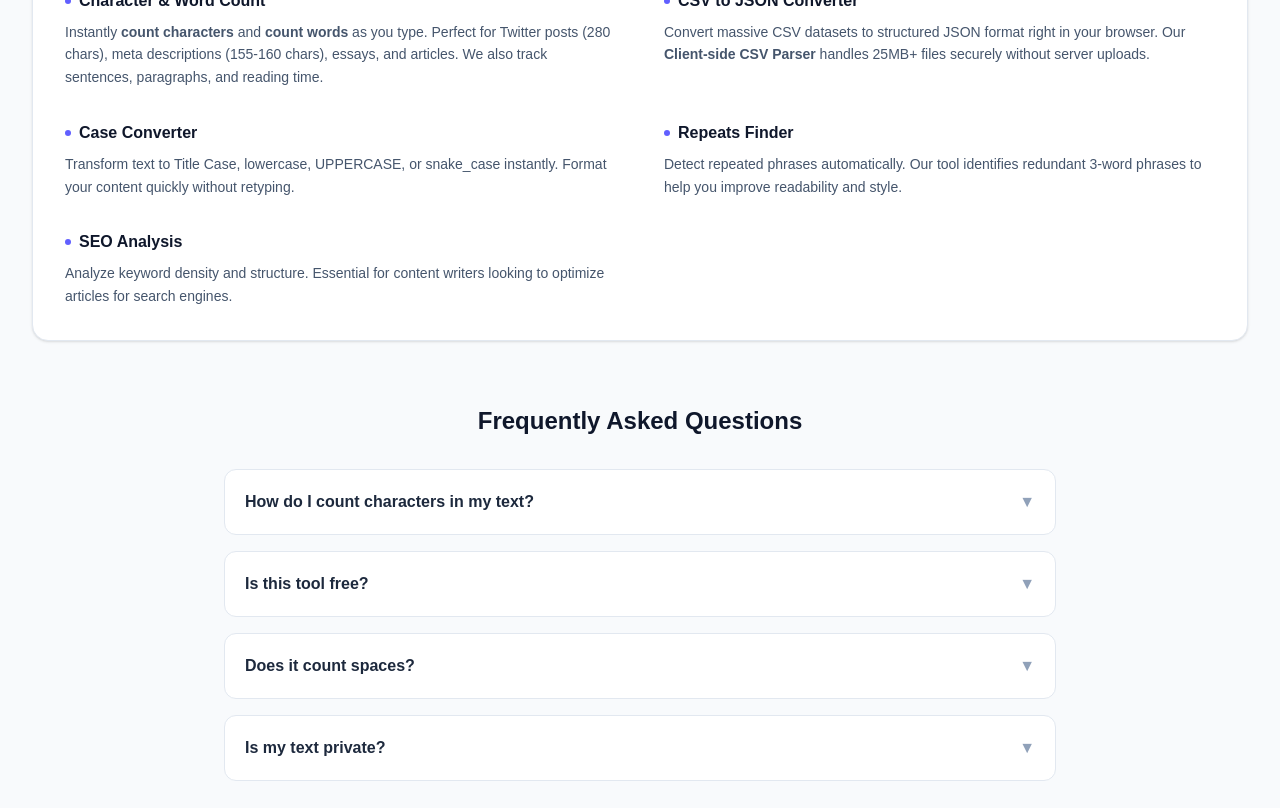
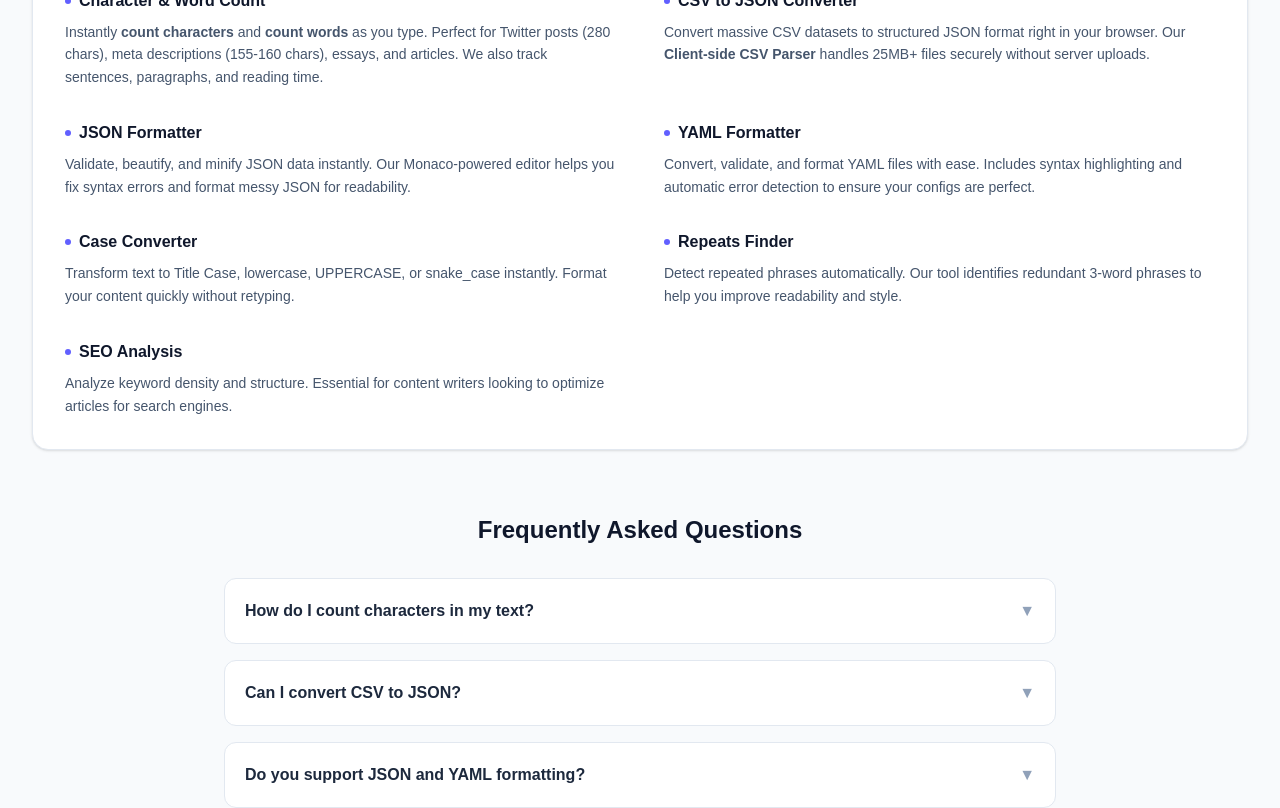
Before and after one commit to denesvaghani/textgauge-frontend, a Next.js app: page / in a window 1280 px wide. Shown: the part 1980-2788 px from the top of the page. Built offline with nearby package versions, Linux system fonts and the light colour scheme; no server answers.

Commit message:
fix: resolve jsx syntax error in landing page

```diff
--- a/src/app/page.tsx
+++ b/src/app/page.tsx
@@ -97,6 +97,24 @@ export default function Page() {
             </div>
             <div>
               <h3 className="font-bold text-base mb-2 text-slate-900 dark:text-white flex items-center gap-2">
+                <span className="w-1.5 h-1.5 rounded-full bg-indigo-500"></span> JSON Formatter
+              </h3>
+              <p className="leading-relaxed">
+                Validate, beautify, and minify JSON data instantly. Our Monaco-powered editor
+                helps you fix syntax errors and format messy JSON for readability.
+              </p>
+            </div>
+            <div>
+              <h3 className="font-bold text-base mb-2 text-slate-900 dark:text-white flex items-center gap-2">
+                <span className="w-1.5 h-1.5 rounded-full bg-indigo-500"></span> YAML Formatter
+              </h3>
+              <p className="leading-relaxed">
+                Convert, validate, and format YAML files with ease. Includes syntax highlighting
+                and automatic error detection to ensure your configs are perfect.
+              </p>
+            </div>
+            <div>
+              <h3 className="font-bold text-base mb-2 text-slate-900 dark:text-white flex items-center gap-2">
                 <span className="w-1.5 h-1.5 rounded-full bg-indigo-500"></span> Case Converter
               </h3>
               <p className="leading-relaxed">
@@ -134,8 +152,9 @@ export default function Page() {
         <div className="space-y-4">
           {[
             { q: "How do I count characters in my text?", a: "Simply paste or type your text in the editor above. The character count updates instantly as you type." },
+            { q: "Can I convert CSV to JSON?", a: "Yes! Use our CSV to JSON tool to convert large files (up to 25MB) entirely in your browser. It's fast, secure, and free." },
+            { q: "Do you support JSON and YAML formatting?", a: "Absolutely. We offer dedicated formatters for both JSON and YAML with syntax highlighting, error validation, and minification." },
             { q: "Is this tool free?", a: "Yes, 100% free with no limits. Analyze as much text as you need." },
-            { q: "Does it count spaces?", a: "Yes, we provide counts both with and without spaces to suit your needs." },
             { q: "Is my text private?", a: "ABSOLUTELY. All analysis happens in your browser. Your text is never sent to our servers." }
           ].map((faq, i) => (
             <details key={i} className="group bg-white dark:bg-slate-900 border border-slate-200 dark:border-slate-800 rounded-xl overflow-hidden transition-all duration-200">
```
